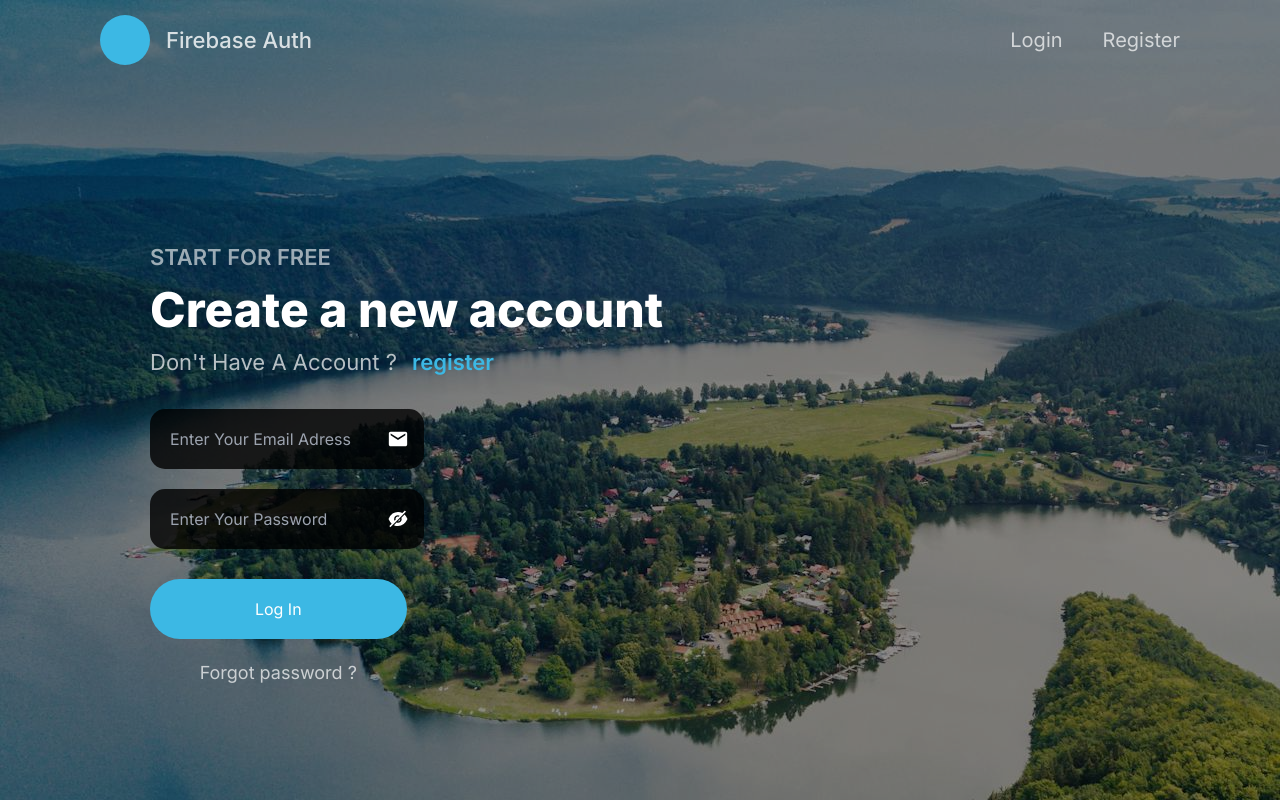
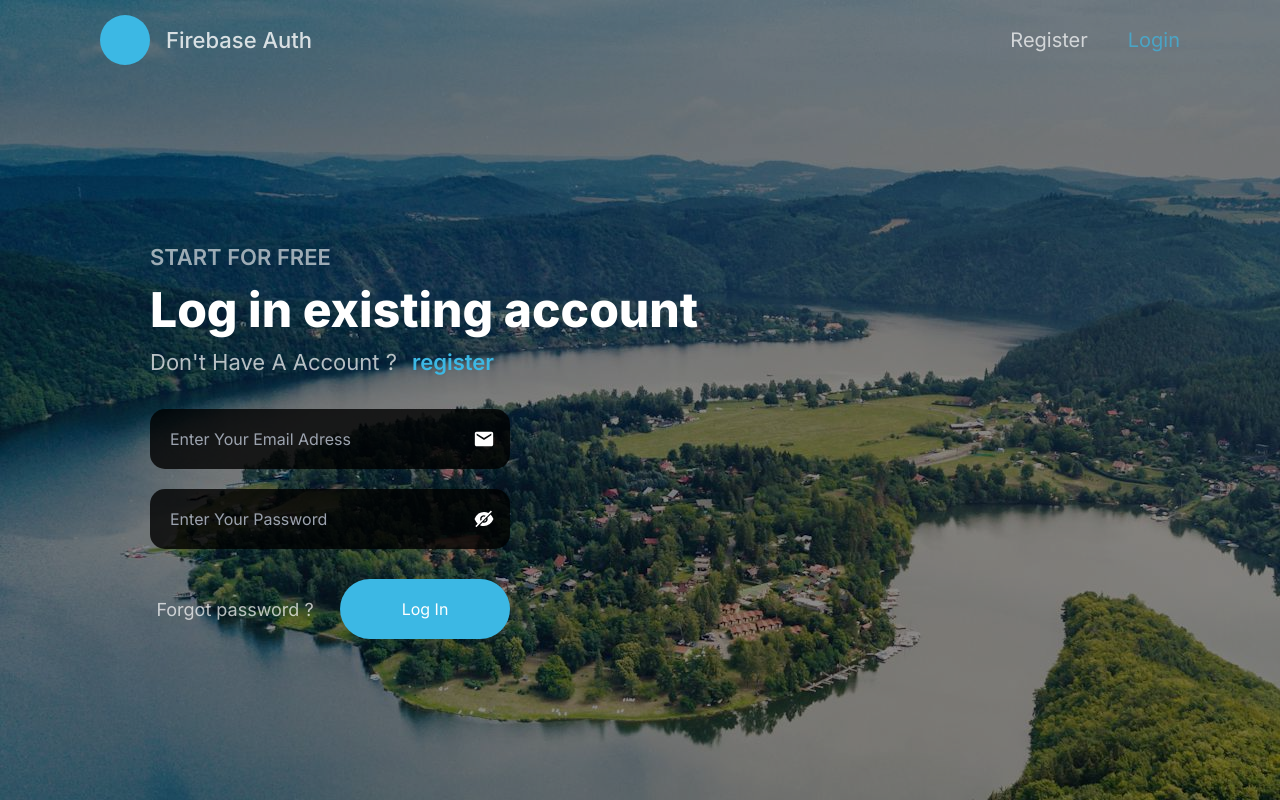
Before and after one commit to sultan93291/firebase_auth, a Next.js app in the folder my-app/: page /login in a window 1280 px wide. Built offline with nearby package versions, Linux system fonts and the light colour scheme; no server answers.

Commit message:
login route done . fixinig middleware security issues

```diff
--- a/my-app/package.json
+++ b/my-app/package.json
@@ -12,6 +12,7 @@
     "@reduxjs/toolkit": "^2.2.1",
     "dotenv": "^16.4.5",
     "firebase": "^10.9.0",
+    "jsonwebtoken": "^9.0.2",
     "next": "14.1.3",
     "react": "^18",
     "react-dom": "^18",
--- a/my-app/src/app/components/RegisterLogin.jsx
+++ b/my-app/src/app/components/RegisterLogin.jsx
@@ -2,6 +2,15 @@
 import React, { useEffect, useState } from "react";
 import Link from "next/link";
 const RegisterLogin = () => {
+  const [IsHome, setIsHome] = useState(false);
+
+  useEffect(() => {
+    const pathName = window.location.pathname;
+    if (pathName === "/") {
+      setIsHome(true);
+    }
+  }, []);
+
   return (
     <>
       <nav className=" relative z-50 flex h-[80px]  px-[100px] items-center justify-between ">
@@ -13,11 +22,21 @@ const RegisterLogin = () => {
           </h4>
         </div>
         <div className="flex gap-[40px] opacity-[0.7] ">
-          <Link className="text-white text-[20px] capitalize  " href="/login">
+          <Link
+            className={`${
+              IsHome ? "text-[#3cb8e4] " : "text-white"
+            }   text-[20px] capitalize `}
+            href="/"
+          >
+            register
+          </Link>
+          <Link
+            className={`${
+              !IsHome ? "text-[#3cb8e4] " : "text-white"
+            }   text-[20px] capitalize `}
+            href="/login"
+          >
             login
-          </Link>
-          <Link className=" text-white text-[20px] capitalize " href="/">
-            register
           </Link>
         </div>
       </nav>
--- a/my-app/src/app/login/page.jsx
+++ b/my-app/src/app/login/page.jsx
@@ -63,7 +63,7 @@ const login = () => {
             start for free
           </p>
           <h1 className=" text-[48px] text-white font-[800] ">
-            Create a new account
+            Log in existing account
           </h1>
           <span className="flex text-[22px] gap-[15px] ">
             <p className="text-white opacity-[0.7] capitalize ">
@@ -74,23 +74,23 @@ const login = () => {
             </Link>
           </span>
           <div className="my-[30px] flex flex-col  gap-[20px] ">
-            <div className="h-[60px] relative">
+            <div className="h-[60px] w-[360px] relative">
               <input
                 type="email"
                 placeholder="enter your email adress"
                 name="email"
                 onChange={hadndleForm}
-                className=" h-full w-full px-[20px]  bg-rgba rounded-[15px] outline-none text-white placeholder:capitalize "
+                className=" h-full w-full pl-[20px] pr-[45px]  bg-rgba rounded-[15px] outline-none text-white placeholder:capitalize "
               />
               <MdEmail className="absolute top-0 right-0 mt-[30px] text-white translate-y-[-50%] mr-[15px] text-[22px] hover:text-[#3cb8e4] transition delay-150 " />
             </div>
-            <div className="h-[60px] relative">
+            <div className="h-[60px] w-[360px] relative">
               <input
                 type={Hide ? "password" : "text"}
                 placeholder="enter your password"
                 name="password"
                 onChange={hadndleForm}
-                className=" h-full w-full px-[20px]  bg-rgba rounded-[15px] outline-none text-white placeholder:capitalize "
+                className=" h-full w-full pl-[20px] pr-[45px] bg-rgba rounded-[15px] outline-none text-white placeholder:capitalize "
               />
               {Hide ? (
                 <AiFillEyeInvisible
@@ -105,7 +105,12 @@ const login = () => {
               )}
             </div>
           </div>
-          <div className=" relative h-[60px]  w-1/2  flex-col gap-[30px]   ">
+          <div className=" relative h-[60px]  w-[360px] flex gap-[20px]   ">
+            <div className="  w-full  flex items-center justify-center   ">
+              <p className="text-white text-[18px] opacity-[0.7] text-center   ">
+                Forgot password ?
+              </p>
+            </div>
             {user.email && user.password ? (
               <button
                 className="h-[60px] w-full bg-[#3cb8e4] rounded-[30px] text-white text-[16px] capitalize mx-auto  "
@@ -123,11 +128,6 @@ const login = () => {
                 log in
               </button>
             )}
-            <div className="  w-full  flex mt-[20px] justify-center items-center  ">
-              <p className="text-white text-[18px] opacity-[0.7] text-center   ">
-                Forgot password ?
-              </p>
-            </div>
           </div>
         </form>
       </div>
--- a/my-app/src/app/page.jsx
+++ b/my-app/src/app/page.jsx
@@ -14,7 +14,6 @@ import { useRouter } from "next/navigation";
 import { setUser } from "./Data/userSlice";
 import { useDispatch } from "react-redux";
 import RegisterLogin from "./components/RegisterLogin";
-import { data } from "autoprefixer";
 import { BsPersonVcardFill } from "react-icons/bs";
 import { MdEmail } from "react-icons/md";
 import { AiFillEye } from "react-icons/ai";
@@ -39,8 +38,6 @@ export default function Home() {
   };
 
   const dispatch = useDispatch();
-
-
 
   const handleSubmit = e => {
     e.preventDefault();
@@ -125,7 +122,7 @@ export default function Home() {
                 placeholder="enter your email adress"
                 name="email"
                 onChange={handleForm}
-                className=" h-full w-full px-[20px]  bg-rgba rounded-[15px] outline-none text-white placeholder:capitalize "
+                className=" h-full w-full pl-[20px] pr-[45px]  bg-rgba rounded-[15px] outline-none text-white placeholder:capitalize "
               />
               <MdEmail className="absolute top-0 right-0 mt-[30px] text-white translate-y-[-50%] mr-[15px] text-[22px] hover:text-[#3cb8e4] transition delay-150 " />
             </div>
@@ -135,7 +132,7 @@ export default function Home() {
                 placeholder="enter your password"
                 name="password"
                 onChange={handleForm}
-                className=" h-full w-full px-[20px]  bg-rgba rounded-[15px] outline-none text-white placeholder:capitalize "
+                className=" h-full w-full pl-[20px] pr-[45px]  bg-rgba rounded-[15px] outline-none text-white placeholder:capitalize "
               />
               {Hide ? (
                 <AiFillEyeInvisible
```
Also changed, not shown: my-app/src/middleware.ts (+12 -3 lines), 1 other file (tests, documents, lock files or other folders).
